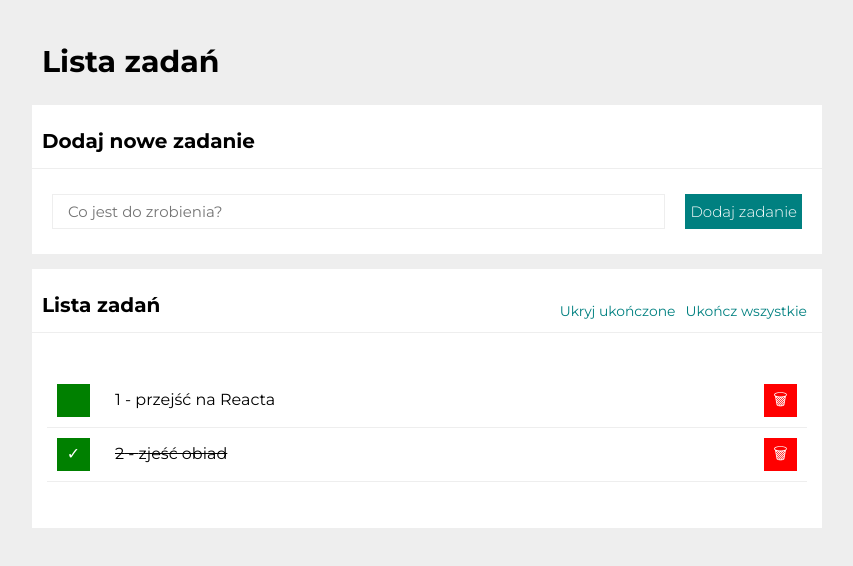
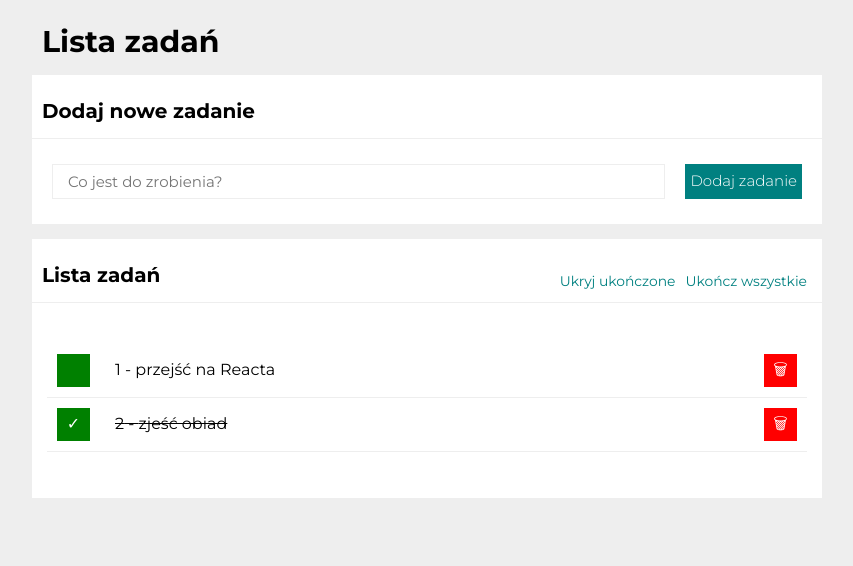
Before and after one commit to Renata-Margula/Lista-zadan-react, a React (Create React App) app: page / in a window 1280 px wide. Shown: the top 566 px of the page, without its empty margins (213-1066 px from the left). Built offline with nearby package versions, Linux system fonts and the light colour scheme.

Commit message:
added styled-components in Header

```diff
--- a/src/Header/index.js
+++ b/src/Header/index.js
@@ -1,8 +1,8 @@
 import React from "react";
-import "./style.css";
+import { StyledHeader } from "./styled";
 
 const Header = ({ title }) => (
-    <h1 className="header">{title}</h1>
+    <StyledHeader>{title}</StyledHeader>
 );
 
 export default Header;
--- a/src/Header/style.css
+++ /dev/null
@@ -1,5 +0,0 @@
-.header {
-    font-weight: 700;
-    font-size: 30px;
-    padding-left: 10px;
-}
--- /dev/null
+++ b/src/Header/styled.js
@@ -0,0 +1,7 @@
+import styled from "styled-components";
+
+export const StyledHeader = styled.header`
+    font-weight: 700;
+    font-size: 30px;
+    padding-left: 10px;
+`;
```
